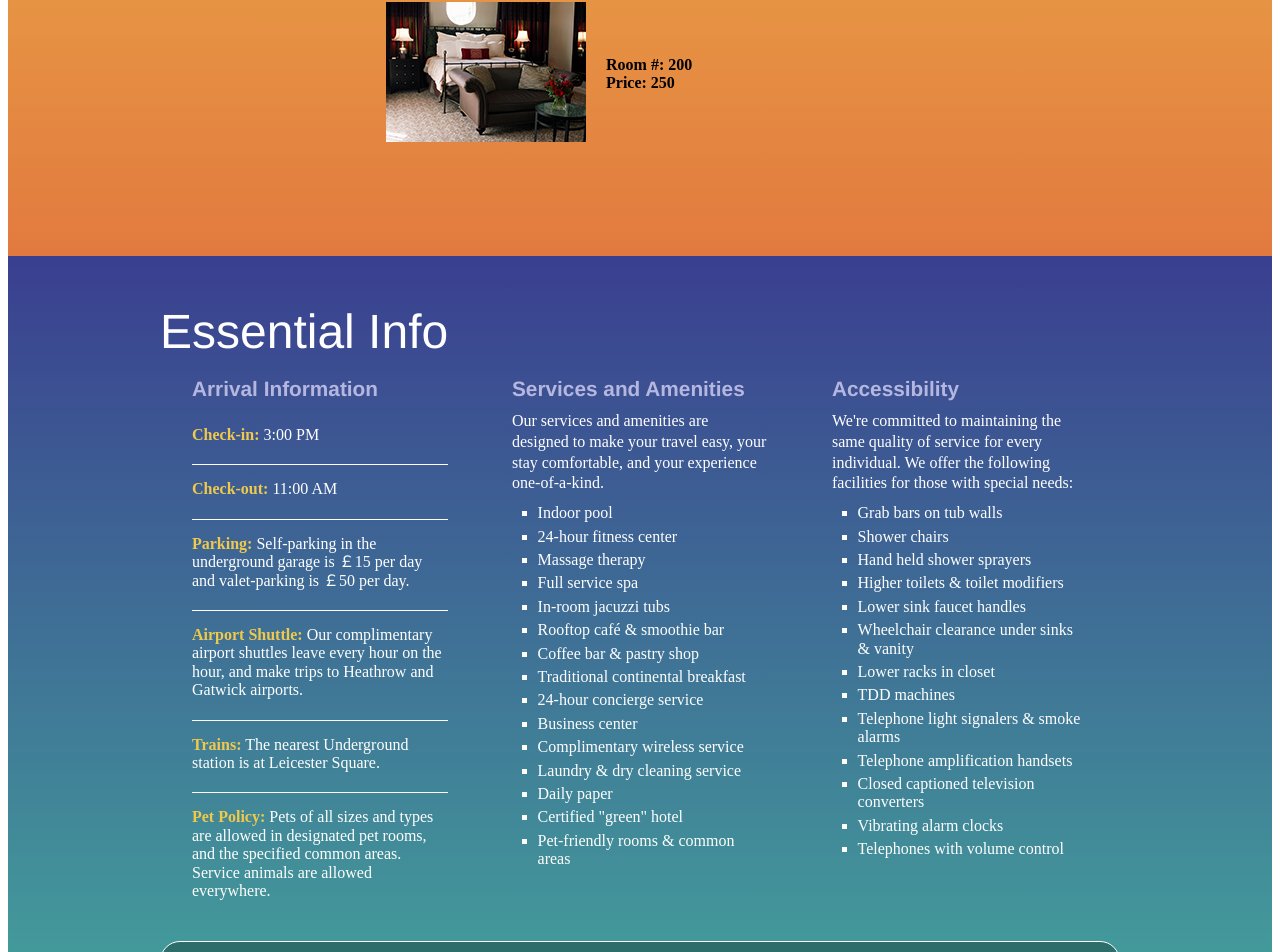
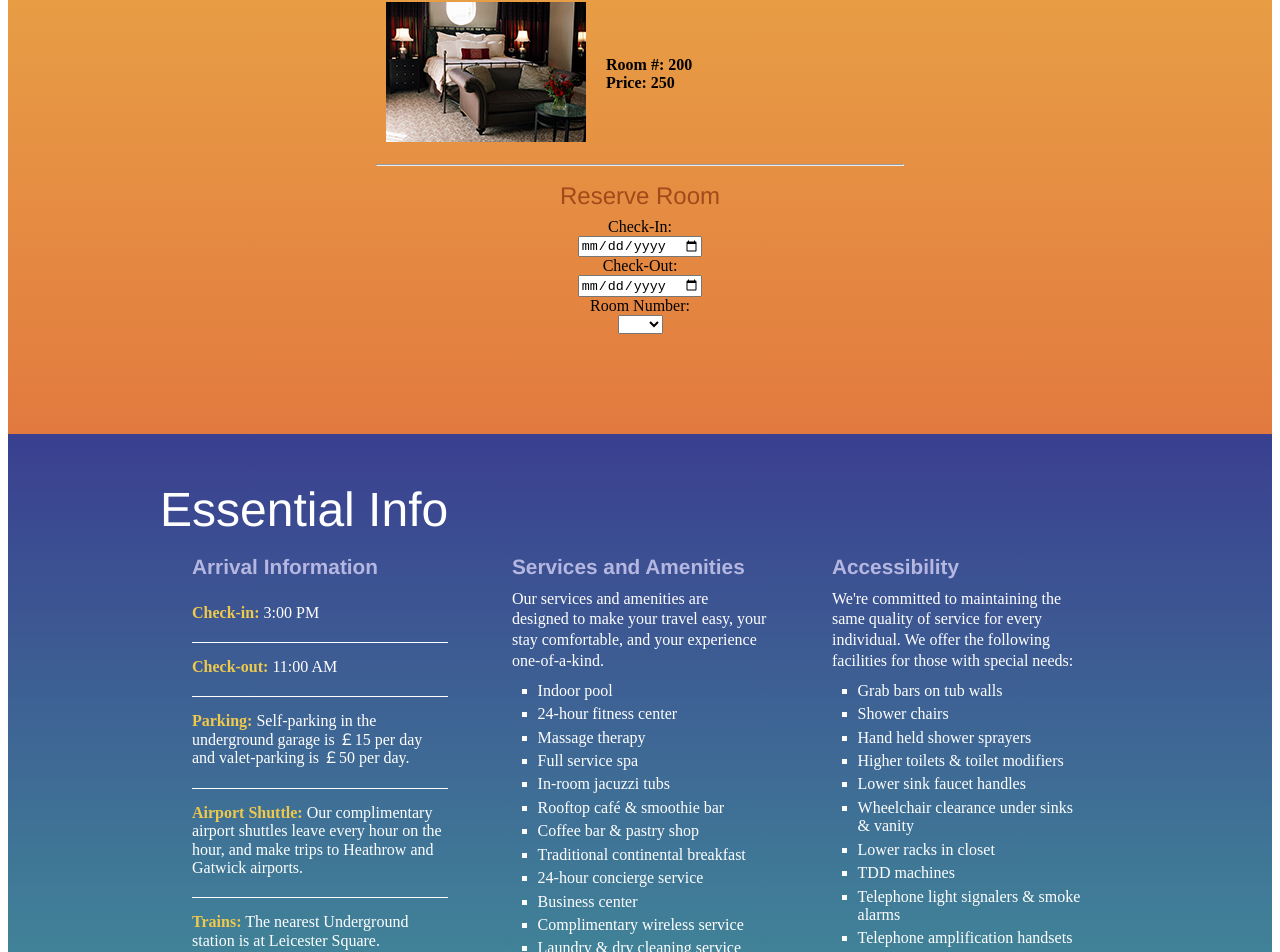
Before and after one commit to MoAmr/Reactive-hotel-reservation-app, an Angular app in the folder reservation-app/: page / in a window 1280 px wide. Shown: the part 1162-2114 px from the top of the page. Built offline with nearby package versions, Linux system fonts and the light colour scheme.

Commit message:
Create Angular Reactive Form and create service to post data to REST API. closes #30

```diff
--- a/reservation-app/src/app/app.component.html
+++ b/reservation-app/src/app/app.component.html
@@ -57,6 +57,41 @@
           </div>
 
         </div>
+
+        <hr/>
+        <h1>Reserve Room</h1>
+
+        <form class="form-horizontal" [formGroup]="roomSearchForm">
+
+          <div class="form-group">
+            <label for="checkin" class="col-4">Check-In:</label>
+            <div class="col-8">
+              <input id="checkin" type="date" class="form-control"
+                     formControlName="checkin">
+            </div>
+          </div>
+
+          <div class="form-group">
+            <label for="checkout" class="col-4">Check-Out:</label>
+            <div class="col-8">
+              <input id="checkout" type="date" class="form-control"
+                     formControlName="checkout">
+            </div>
+          </div>
+
+          <div class="form-group">
+            <label for="roomNumber" class="col-4">Room Number:</label>
+            <div class="col-8">
+              <select id="roomNumber" formControlName="roomNumber">
+                <option *ngFor="let room of rooms" [value]="room.roomNumber + '|' + room.price">
+                  {{room.roomNumber}}
+                </option>
+              </select>
+            </div>
+          </div>
+
+        </form>
+
       </div>
 
     </article>
--- a/reservation-app/src/app/app.component.ts
+++ b/reservation-app/src/app/app.component.ts
@@ -1,5 +1,6 @@
 import {Component} from '@angular/core';
 import {ReservationService} from "./reservation.service";
+import {FormControl, FormGroup} from "@angular/forms";
 
 @Component({
   selector: 'app-root',
@@ -14,8 +15,37 @@ export class AppComponent {
   }
 
   rooms: Room[];
+  roomSearchForm: FormGroup;
+  currentCheckInVal: string;
+  currentCheckOutVal: string;
+  currentPrice: number;
+  currentRoomNumber: number;
 
   ngOnInit() {
+    this.roomSearchForm = new FormGroup({
+      checkin: new FormControl(''),
+      checkout: new FormControl(''),
+      roomNumber: new FormControl('')
+    });
+
+    this.roomSearchForm.valueChanges.subscribe(form => {
+
+      this.currentCheckInVal = form.checkin;
+      this.currentCheckOutVal = form.checkout;
+
+      if (form.roomNumber) {
+        let roomValues: string[] = form.roomNumber.split('|');
+        this.currentRoomNumber = Number(roomValues[0]);
+        this.currentPrice = Number(roomValues[1]);
+      }
+
+      console.log(this.currentCheckInVal);
+      console.log(this.currentCheckOutVal);
+      console.log(this.currentRoomNumber);
+      console.log(this.currentPrice);
+
+    });
+
     this.rooms = [
       new Room('127', '127', '150'),
       new Room('140', '140', '200'),
--- a/reservation-app/src/app/reservation.service.ts
+++ b/reservation-app/src/app/reservation.service.ts
@@ -1,5 +1,6 @@
 import {Injectable} from '@angular/core';
-import {HttpClient} from "@angular/common/http";
+import {HttpClient, HttpHeaders} from "@angular/common/http";
+import {Observable} from "rxjs";
 
 @Injectable({
   providedIn: 'root'
@@ -11,4 +12,37 @@ export class ReservationService {
 
   private baseUrl: string = 'http://localhost:8080';
   private reservationUrl: string = this.baseUrl + '/room/v1/reservation/';
+
+  createReservation(body: ReservationRequest): Observable<Reservation> {
+    let httpOptions = {
+      headers: new HttpHeaders({'Content-Type': 'application/json'})
+    };
+
+    return this.http.post<Reservation>(this.reservationUrl, body, httpOptions);
+  }
 }
+
+export class ReservationRequest {
+  roomNumber: number;
+  checkIn: string;
+  checkOut: string;
+  price: number;
+
+  constructor(roomNumber: number,
+              checkIn: string,
+              checkOut: string,
+              price: number) {
+    this.roomNumber = roomNumber;
+    this.checkIn = checkIn;
+    this.checkOut = checkOut;
+    this.price = price;
+  }
+}
+
+export interface Reservation {
+  id: string;
+  roomNumber: number;
+  checkIn: Date;
+  checkOut: Date;
+  price: number;
+}
```
